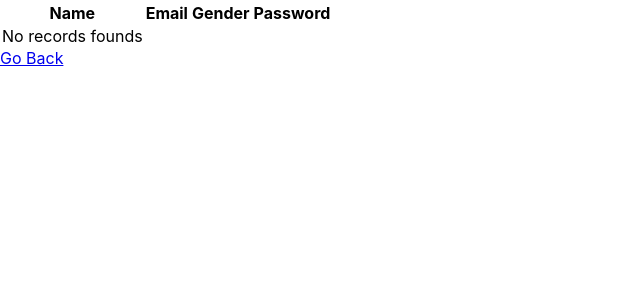
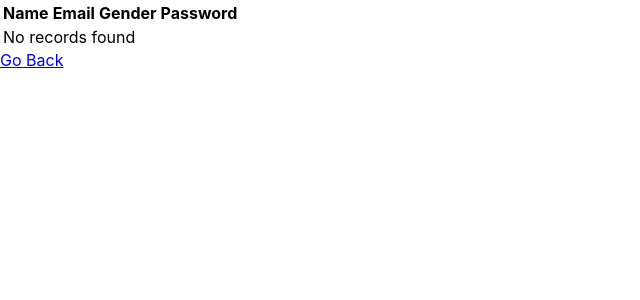
Before and after one commit to Shubham-Shrivastav/class-input-form, a React (Create React App) app: page /formdata in a window 1280 px wide. Shown: the top 300 px of the page, without its empty margins (0-640 px from the left). Built offline with nearby package versions, Linux system fonts and the light colour scheme.

Commit message:
Added Context file tried to manage and share the data with contexts also removed the basic props..

```diff
--- /dev/null
+++ b/src/Context/DataContext.js
@@ -0,0 +1,21 @@
+import React, { createContext, useState } from 'react';
+
+const DataContext = createContext();
+
+const DataProvider = ({ children }) => {
+    const [tableData, setTableData] = useState([]);
+    const [formData, setFormData] = useState({
+        name: '',
+        email: '',
+        gender: '',
+        password: ''
+    });
+
+    return (
+        <DataContext.Provider value={{ tableData, setTableData, formData, setFormData }}>
+            {children}
+        </DataContext.Provider>
+    );
+};
+
+export { DataContext, DataProvider };
--- a/src/components/Form.js
+++ b/src/components/Form.js
@@ -1,8 +1,11 @@
-import React, { useState } from 'react';
 import { Link } from 'react-router-dom';
+import { DataContext } from '../Context/DataContext';
+import { useContext } from 'react';
 
-const Form = ({ tableData, setFormData, formData, setTableData }) => {
-   const handleSubmit = (event) => {
+const Form = () => {
+  const { tableData, setFormData, formData, setTableData } = useContext(DataContext);
+
+  const handleSubmit = (event) => {
     event.preventDefault();
     setTableData([...tableData, formData])
     setFormData({
@@ -14,7 +17,7 @@ const Form = ({ tableData, setFormData, formData, setTableData }) => {
   };
 
   const handleChange = (event) => {
-    console.log(formData)
+    // console.log(formData)
     const { name, value } = event.target;
     setFormData((prevFormData) => ({
       ...prevFormData,
--- a/src/components/Tabledata.js
+++ b/src/components/Tabledata.js
@@ -1,7 +1,10 @@
-import React from 'react';
+import React, { useContext } from 'react';
 import { Link } from 'react-router-dom';
+import { DataContext } from '../Context/DataContext';
 
-export default function TableData({ data }) {
+const TableData = () => {
+  const { tableData } = useContext(DataContext);
+
   return (
     <>
       <table>
@@ -14,19 +17,25 @@ export default function TableData({ data }) {
           </tr>
         </thead>
         <tbody>
-                    {
-                        data?.length ? data?.map((item, index) => (
+          {tableData.length ? (
+            tableData.map((item, index) => (
               <tr key={index}>
                 <td>{item.name}</td>
                 <td>{item.email}</td>
                 <td>{item.gender}</td>
                 <td>{item.password}</td>
               </tr>
-                        )) : <tr>No records founds</tr>
-                    }
+            ))
+          ) : (
+            <tr>
+              <td colSpan="4">No records found</td>
+            </tr>
+          )}
         </tbody>
       </table>
       <Link to="/">Go Back</Link>
     </>
   );
-}
+};
+
+export default TableData;
```
Also changed, not shown: src/App.js (+10 -3 lines). Lines whose indentation alone changed are shown as unchanged.
